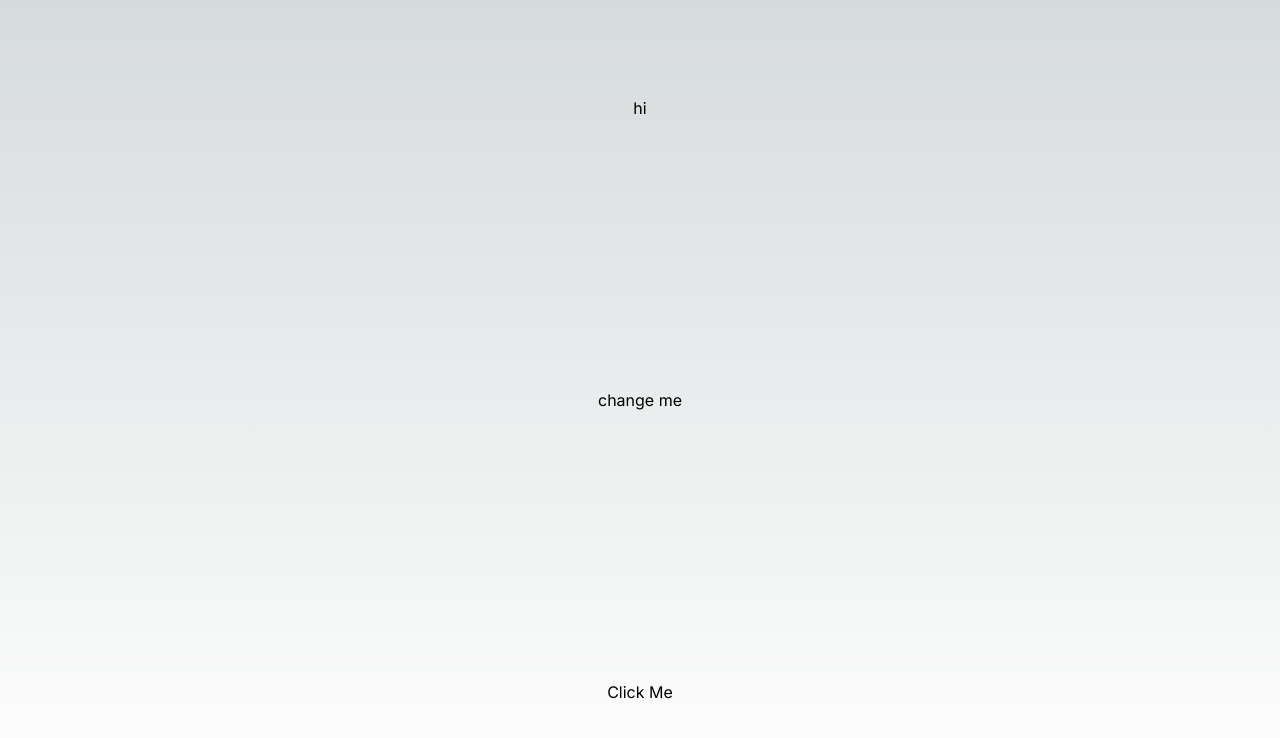
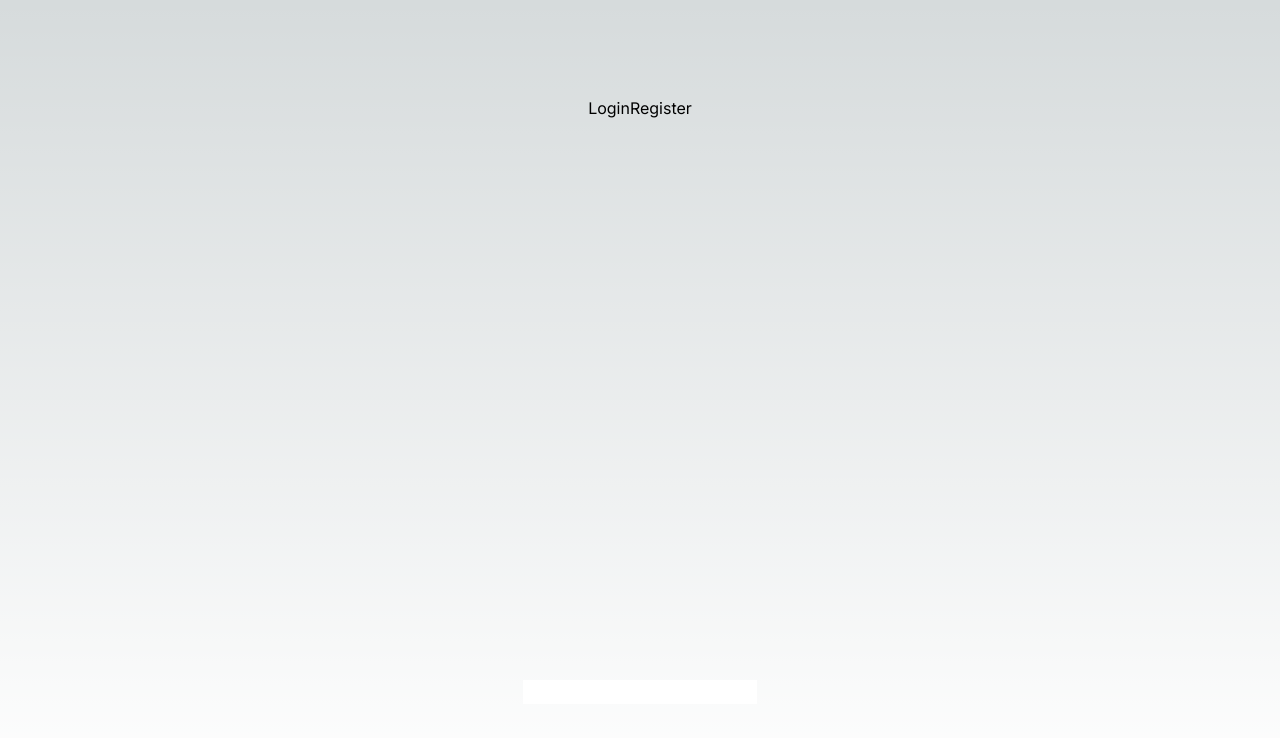
Before and after one commit to CoolistKovbel/socialchain, a Next.js app: page / in a window 1280 px wide. Shown: the top 738 px of the page. Built offline with nearby package versions, Linux system fonts and the light colour scheme.

Commit message:
small something

```diff
--- a/app/page.tsx
+++ b/app/page.tsx
@@ -2,16 +2,42 @@ import Image from 'next/image'
 
 export default function Home() {
 
-  const gg = () => {
-    alert("SMile hoe")
-  }
 
 
   return (
       <main className="flex min-h-screen flex-col items-center justify-between p-24">
-        <h2>hi</h2>
-        <p>change me</p>
-        <button> Click Me </button>
+
+        {/*
+          Header will have a seperate component
+          there will be a login opition & register option
+        */}
+        <div>
+          <nav>
+            <a href="#">Login</a>
+            <a href="#">Register</a>
+          </nav>
+        </div>
+
+        {/*
+          There will be two sections divided within one another with a form content on the left and page data on the right
+        */}
+
+        <section>
+
+          {/* Content on the left */}
+          <div>
+
+            {/* Content about searching and creating an account */}
+            <div>
+              <input type="text" />
+              {/* logo / maginify glass */}
+            </div>
+
+          </div>
+
+
+        </section>
+
       </main>
     )
 }
```
